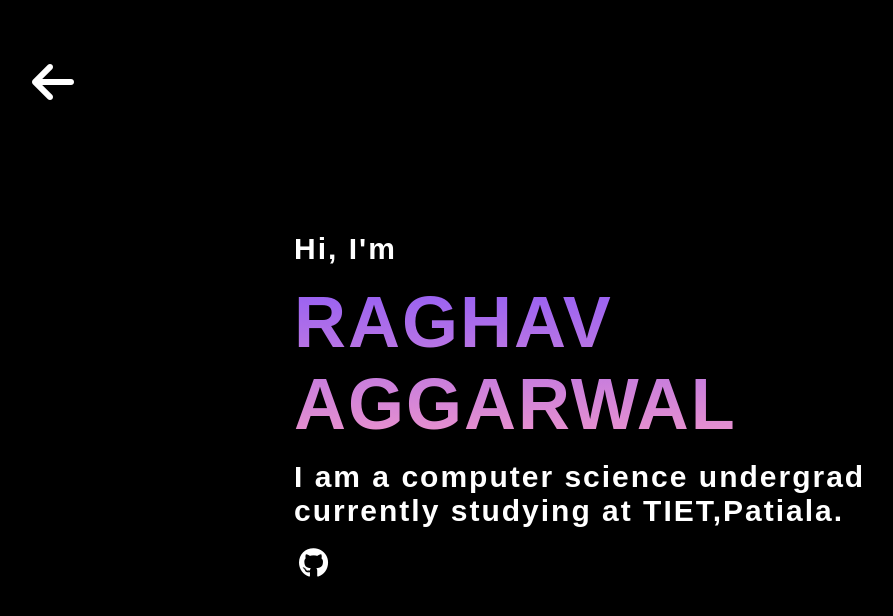
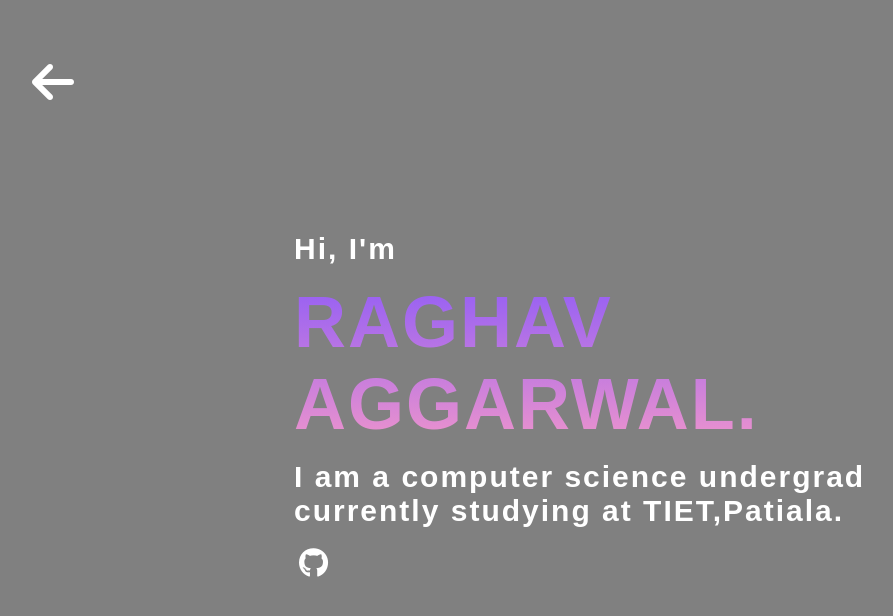
Before and after one commit to creative-computing-society/Portfolio_CCS, a Flask app: template templates/pages/102003274_Raghav_Aggarwal.html in a window 1280 px wide. Shown: the top 616 px of the page, without its empty margins (26-919 px from the left). Run offline with Flask 2, Linux system fonts and the light colour scheme; the template is opened without the code that fills it, so the values that code supplies are empty; some libraries are stand-ins or nearby versions.

Commit message:
added my webpage

```diff
--- a/templates/pages/102003274_Raghav_Aggarwal.html
+++ b/templates/pages/102003274_Raghav_Aggarwal.html
@@ -14,7 +14,7 @@
 <body>
     <style>
         body {
-            background-color: black;
+            background-color: grey;
         }
 
         a {
@@ -61,7 +61,7 @@
     <a href="{{ url_for('index') }}"><i class="fas fa-arrow-left"></i></a>
     <div class="content">
         <p>Hi, I'm</p>
-        <h1 class="name">Raghav Aggarwal</h1>
+        <h1 class="name">Raghav Aggarwal.</h1>
         <p>
             I am a computer science undergrad currently studying at TIET,Patiala.
         </p>
```
